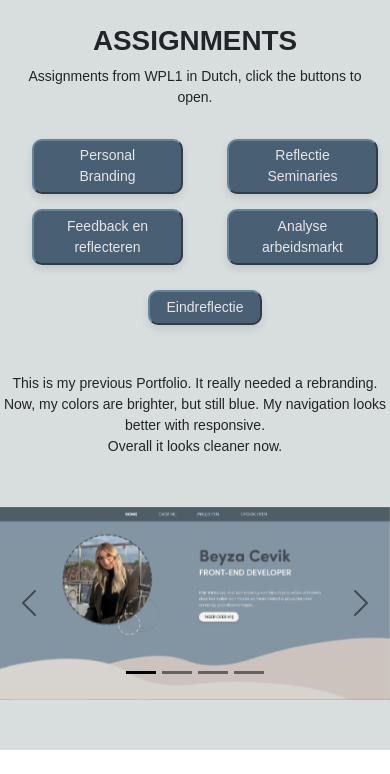
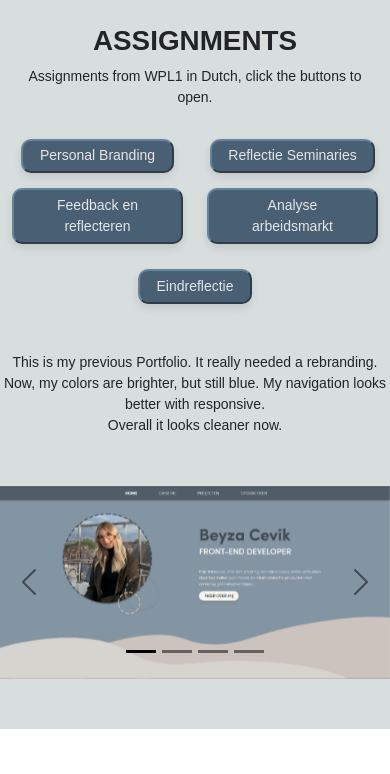
Before and after one commit to BeyzaCevikPXL/BeyzaCevikPXL.github.io, a plain HTML site: page index.html in a window 390 px wide. Shown: the part 4060-4834 px from the top of the page. Drawn offline with nearby package versions, Linux system fonts and the light colour scheme; a web font is replaced by a local one.

Commit message:
little change

```diff
--- a/style.css
+++ b/style.css
@@ -479,7 +479,9 @@ and (max-width: 768px) {
     .paragraphText, .casesText, .pdfBtn, .pdfBtnv2, footer p {
         font-size: 14px;
     }
-
+    .pdfBtnv2{
+        margin-left: 0;
+    }
 
     #contactSection input, #contactSection select {
         width: 175px;
```
